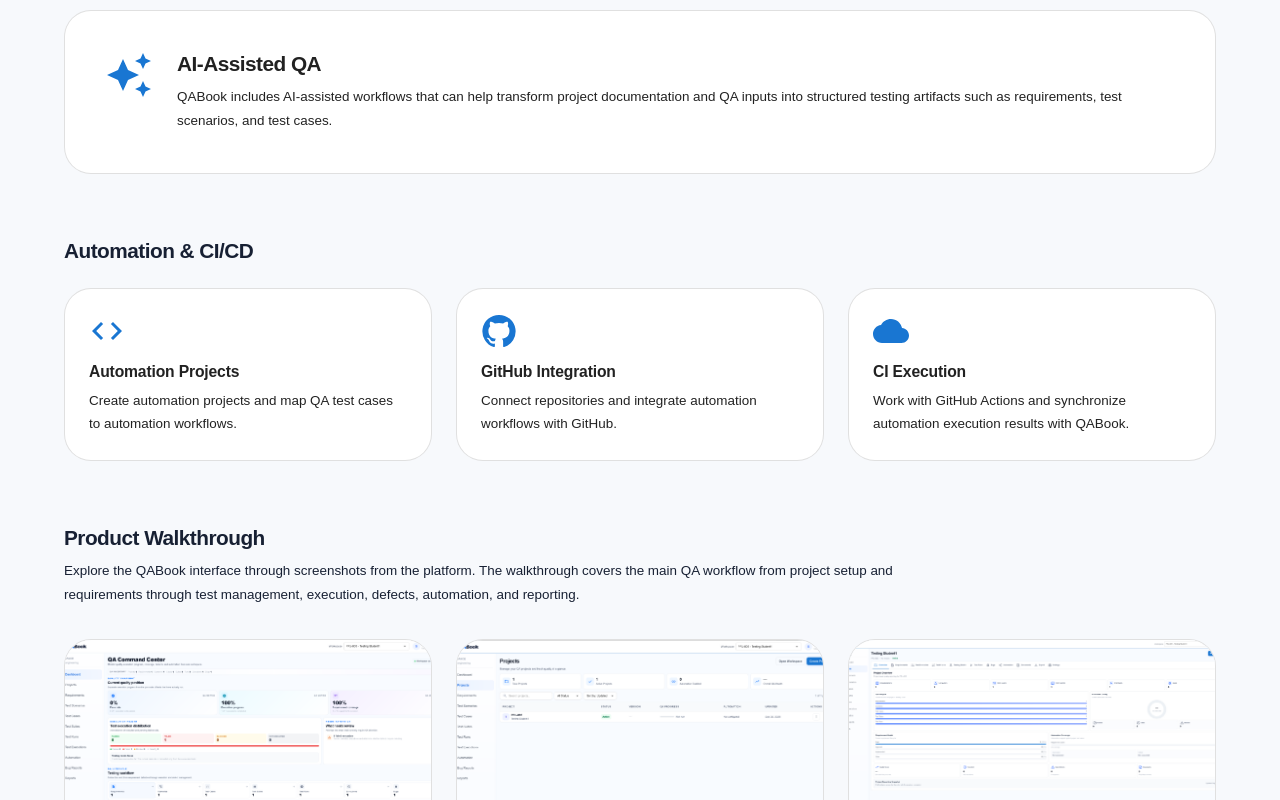
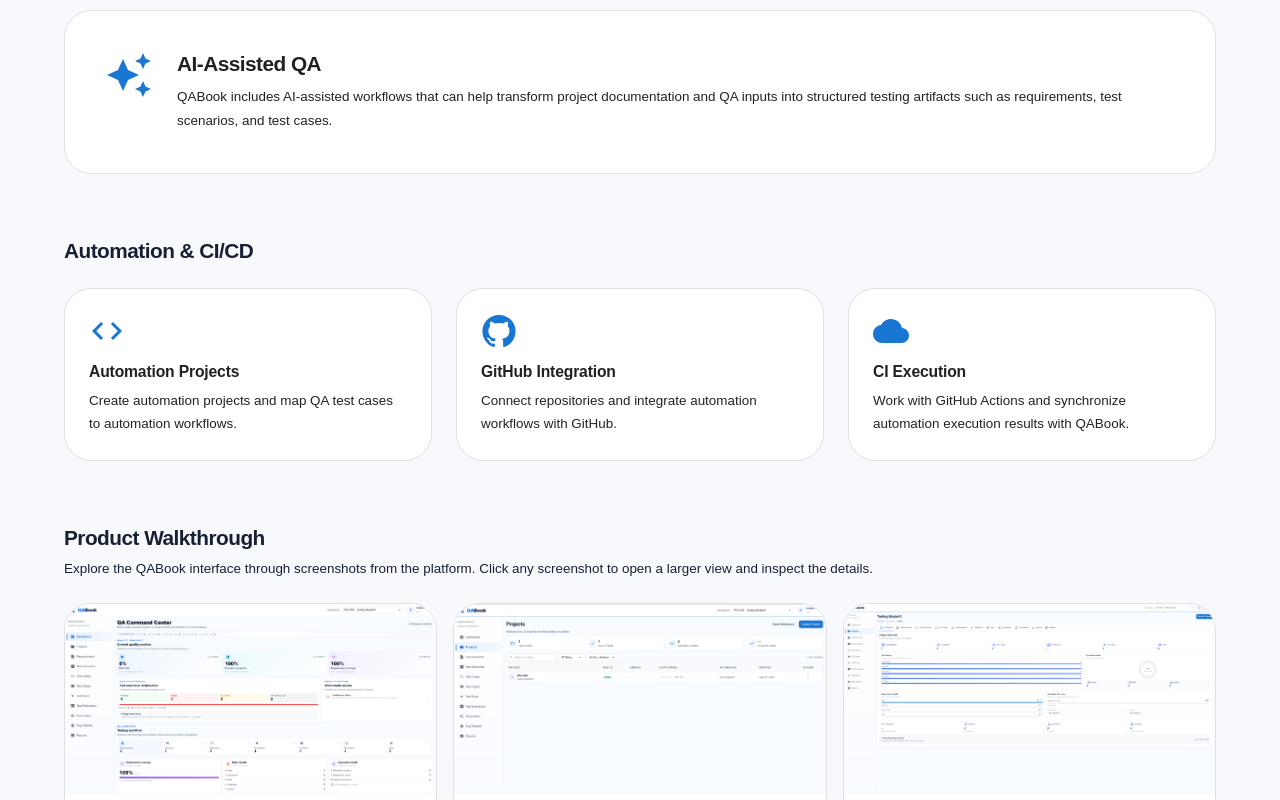
Before and after one commit to Rushis09/QA_Book, a React (Vite) app in the folder apps/web/: page /documentation in a window 1280 px wide. Shown: the part 2000-2800 px from the top of the page. Built offline with nearby package versions, Linux system fonts and the light colour scheme.

Commit message:
Fix documentation page build Prictures Clickable

```diff
--- a/apps/web/src/pages/Documentation/DocumentationPage.tsx
+++ b/apps/web/src/pages/Documentation/DocumentationPage.tsx
@@ -6,6 +6,10 @@
   Divider,
   Link,
   Paper,
+  Dialog,
+  DialogTitle,
+  DialogContent,
+  IconButton,
   Typography,
 } from "@mui/material";
 import ArrowBackIcon from "@mui/icons-material/ArrowBack";
@@ -16,10 +20,13 @@
 import DashboardIcon from "@mui/icons-material/Dashboard";
 import GitHubIcon from "@mui/icons-material/GitHub";
 import InsightsIcon from "@mui/icons-material/Insights";
+import PlayArrowIcon from "@mui/icons-material/PlayArrow";
 import StorageIcon from "@mui/icons-material/Storage";
 import UploadFileIcon from "@mui/icons-material/UploadFile";
 import CheckIcon from "@mui/icons-material/Check";
+import CloseIcon from "@mui/icons-material/Close";
 import { useNavigate } from "react-router-dom";
+import { useState } from "react";
 
 const features = [
   {
@@ -82,24 +89,6 @@
   "Accessibility Testing",
 ];
 
-const productScreenshots = [
-  { title: "Dashboard", src: "/documentation/dashboard.png.png" },
-  { title: "Projects", src: "/documentation/projects.png.png" },
-  { title: "Project Overview", src: "/documentation/project-overview.png.png" },
-  { title: "Requirements", src: "/documentation/requirements.png.png" },
-  { title: "Test Scenarios", src: "/documentation/test-scenarios.png.png" },
-  { title: "Test Cases", src: "/documentation/test-cases.png.png" },
-  { title: "Test Case Editor", src: "/documentation/test-case-editor.png.png" },
-  { title: "Test Suites", src: "/documentation/test-suites.png.png" },
-  { title: "Test Runs", src: "/documentation/test-runs.png.png" },
-  { title: "Test Executions", src: "/documentation/test-executions.png.png" },
-  { title: "Bug Reports", src: "/documentation/bug-reports.png.png" },
-  { title: "Testing Studio", src: "/documentation/testing-studio.png.png" },
-  { title: "Automation", src: "/documentation/automation.png.png" },
-  { title: "Reports Overview", src: "/documentation/reports-overview.png.png" },
-  { title: "Reports & Defects", src: "/documentation/reports-defects.png.png" },
-];
-
 const gettingStarted = [
   "Create an account or sign in to QABook.",
   "Create or open a project.",
@@ -111,8 +100,27 @@
   "Review project results through reports and analytics.",
 ];
 
+const walkthroughImages = [
+  { file: "dashboard.png.png", title: "Dashboard" },
+  { file: "projects.png.png", title: "Projects" },
+  { file: "project-overview.png.png", title: "Project Overview" },
+  { file: "requirements.png.png", title: "Requirements" },
+  { file: "test-scenarios.png.png", title: "Test Scenarios" },
+  { file: "test-cases.png.png", title: "Test Cases" },
+  { file: "test-case-editor.png.png", title: "Test Case Editor" },
+  { file: "test-suites.png.png", title: "Test Suites" },
+  { file: "test-runs.png.png", title: "Test Runs" },
+  { file: "test-executions.png.png", title: "Test Executions" },
+  { file: "bug-reports.png.png", title: "Bug Reports" },
+  { file: "testing-studio.png.png", title: "Testing Studio" },
+  { file: "automation.png.png", title: "Automation" },
+  { file: "reports-overview.png.png", title: "Reports Overview" },
+  { file: "reports-defects.png.png", title: "Reports & Defects" },
+];
+
 export default function DocumentationPage() {
   const navigate = useNavigate();
+  const [selectedImage, setSelectedImage] = useState<typeof walkthroughImages[number] | null>(null);
 
   return (
     <Box
@@ -237,18 +245,6 @@
               startIcon={<GitHubIcon />}
             >
               View on GitHub
-            </Button>
-
-            <Button
-              variant="outlined"
-              size="large"
-              component="a"
-              href="https://qabook-api.onrender.com/docs"
-              target="_blank"
-              rel="noopener noreferrer"
-              startIcon={<CodeIcon />}
-            >
-              API Docs
             </Button>
           </Box>
         </Box>
@@ -713,16 +709,10 @@
 
           <Typography
             color="text.secondary"
-            sx={{
-              mb: 4,
-              maxWidth: 900,
-              lineHeight: 1.8,
-            }}
+            sx={{ mb: 3 }}
           >
-            Explore the QABook interface through screenshots from the
-            platform. The walkthrough covers the main QA workflow from
-            project setup and requirements through test management,
-            execution, defects, automation, and reporting.
+            Explore the QABook interface through screenshots from the platform.
+            Click any screenshot to open a larger view and inspect the details.
           </Typography>
 
           <Box
@@ -733,52 +723,121 @@
                 sm: "1fr 1fr",
                 md: "1fr 1fr 1fr",
               },
-              gap: 3,
+              gap: 2,
             }}
           >
-            {productScreenshots.map((screenshot) => (
+            {walkthroughImages.map((image) => (
               <Paper
-                key={screenshot.title}
+                key={image.file}
                 elevation={0}
+                onClick={() => setSelectedImage(image)}
                 sx={{
                   overflow: "hidden",
                   border: "1px solid",
                   borderColor: "divider",
                   borderRadius: 3,
-                  bgcolor: "#ffffff",
+                  cursor: "pointer",
+                  transition: "transform 0.2s ease, box-shadow 0.2s ease",
+                  "&:hover": {
+                    transform: "translateY(-3px)",
+                    boxShadow: 4,
+                  },
                 }}
               >
                 <Box
                   component="img"
-                  src={screenshot.src}
-                  alt={`QABook ${screenshot.title} screen`}
+                  src={`/documentation/${image.file}`}
+                  alt={image.title}
                   loading="lazy"
                   sx={{
                     display: "block",
                     width: "100%",
-                    height: 220,
+                    height: { xs: 180, md: 190 },
                     objectFit: "cover",
                     objectPosition: "top",
-                    bgcolor: "#f1f5f9",
-                    borderBottom: "1px solid",
-                    borderColor: "divider",
+                    bgcolor: "#fff",
                   }}
                 />
 
-                <Box sx={{ p: 2 }}>
+                <Box sx={{ px: 2, py: 1.5 }}>
                   <Typography
-                    variant="subtitle1"
-                    sx={{
-                      fontWeight: 700,
-                    }}
+                    variant="body2"
+                    sx={{ fontWeight: 700 }}
                   >
-                    {screenshot.title}
+                    {image.title}
+                  </Typography>
+
+                  <Typography
+                    variant="caption"
+                    color="text.secondary"
+                  >
+                    Click to view full size
                   </Typography>
                 </Box>
               </Paper>
             ))}
           </Box>
         </Box>
+
+        <Dialog
+          open={Boolean(selectedImage)}
+          onClose={() => setSelectedImage(null)}
+          maxWidth="xl"
+          fullWidth
+          PaperProps={{
+            sx: {
+              bgcolor: "#111827",
+              borderRadius: 2,
+              overflow: "hidden",
+            },
+          }}
+        >
+          <DialogTitle
+            sx={{
+              color: "#ffffff",
+              display: "flex",
+              alignItems: "center",
+              justifyContent: "space-between",
+              py: 1.5,
+            }}
+          >
+            {selectedImage?.title}
+
+            <IconButton
+              onClick={() => setSelectedImage(null)}
+              aria-label="Close image preview"
+              sx={{ color: "#ffffff" }}
+            >
+              <CloseIcon />
+            </IconButton>
+          </DialogTitle>
+
+          <DialogContent
+            sx={{
+              p: { xs: 1, md: 2 },
+              display: "flex",
+              justifyContent: "center",
+              alignItems: "center",
+              bgcolor: "#111827",
+            }}
+          >
+            {selectedImage && (
+              <Box
+                component="img"
+                src={`/documentation/${selectedImage.file}`}
+                alt={selectedImage.title}
+                sx={{
+                  display: "block",
+                  maxWidth: "100%",
+                  maxHeight: "78vh",
+                  width: "auto",
+                  height: "auto",
+                  objectFit: "contain",
+                }}
+              />
+            )}
+          </DialogContent>
+        </Dialog>
 
         {/* Architecture */}
         <Box sx={{ pb: 8 }}>
@@ -1055,54 +1114,6 @@
                 alongside QA activities.
               </Typography>
             </Paper>
-
-            <Paper
-              elevation={0}
-              sx={{
-                p: 3,
-                border: "1px solid",
-                borderColor: "divider",
-                borderRadius: 3,
-              }}
-            >
-              <CodeIcon
-                color="primary"
-                sx={{
-                  fontSize: 36,
-                  mb: 1,
-                }}
-              />
-
-              <Typography
-                variant="h6"
-                sx={{
-                  fontWeight: 700,
-                  mb: 1,
-                }}
-              >
-                API Documentation
-              </Typography>
-
-              <Typography
-                color="text.secondary"
-                sx={{
-                  lineHeight: 1.7,
-                  mb: 2,
-                }}
-              >
-                Explore the QABook backend REST API through the interactive
-                Swagger documentation.
-              </Typography>
-
-              <Link
-                href="https://qabook-api.onrender.com/docs"
-                target="_blank"
-                rel="noopener noreferrer"
-                underline="hover"
-              >
-                Open API Docs
-              </Link>
-            </Paper>
           </Box>
         </Box>
 
```
